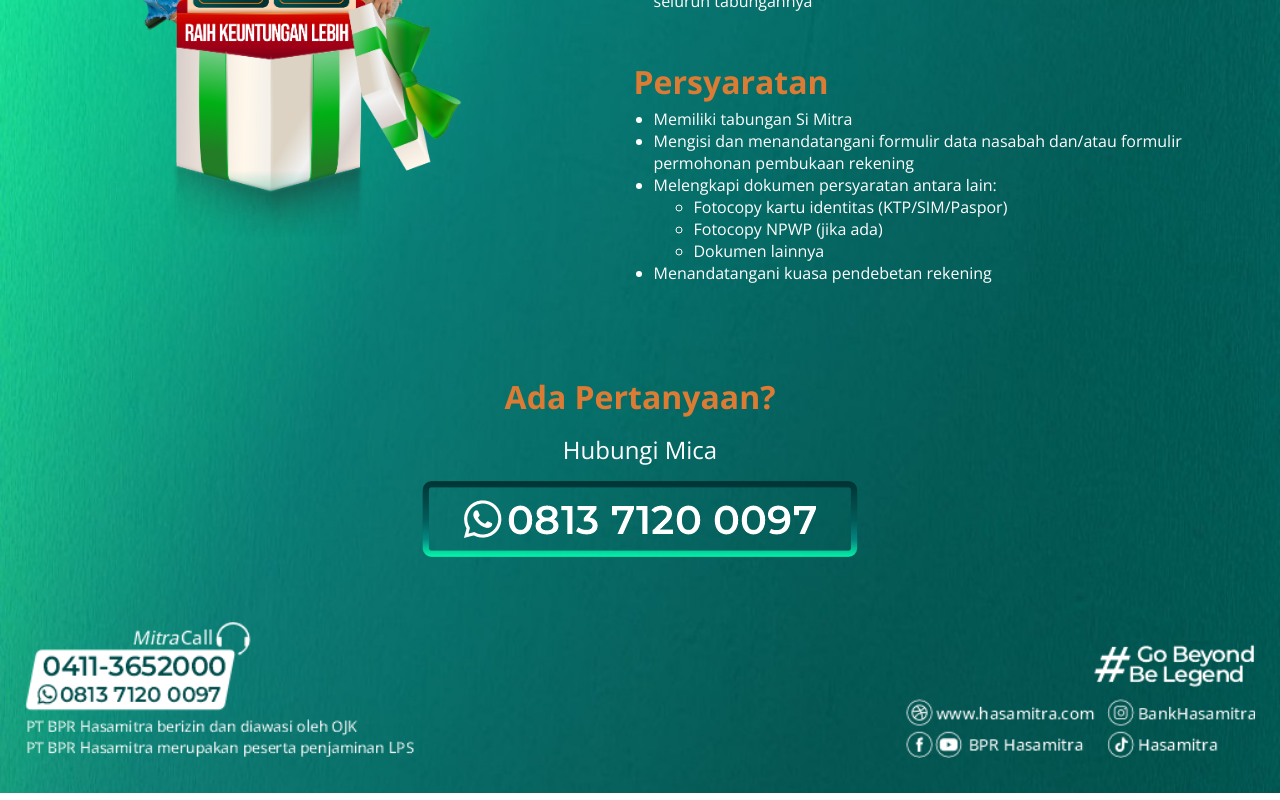
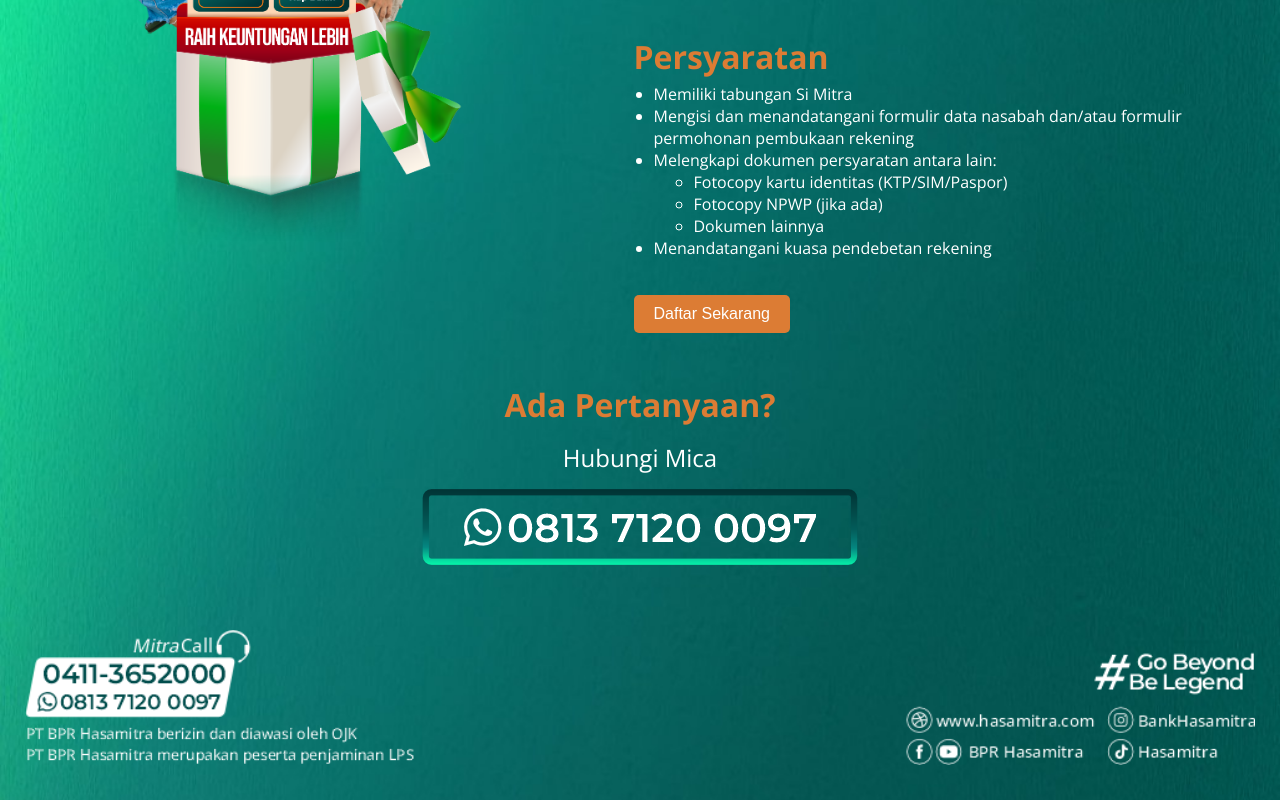
Before and after one commit to Jnxx02/Hasamitra-Internship, a React (Create React App) app in the folder landing-page_new-ariska/: page / in a window 1280 px wide. Shown: the part 991-1791 px from the top of the page. Built offline with nearby package versions, Linux system fonts and the light colour scheme.

Commit message:
feat: register button

```diff
--- a/landing-page_new-ariska/src/LandingPage.css
+++ b/landing-page_new-ariska/src/LandingPage.css
@@ -260,3 +260,21 @@
       max-width: none;
     }
   }
+
+.register-button {
+  display: inline-block;
+  margin-top: 20px;
+  margin-left: 20px;
+  padding: 10px 20px;
+  font-size: 1rem;
+  color: white;
+  background-color: #dc7c34; /* Adjust color as needed */
+  border: none;
+  border-radius: 5px;
+  cursor: pointer;
+  transition: background-color 0.3s ease;
+}
+
+.register-button:hover {
+  background-color: #b85e29; /* Darker shade for hover effect */
+}
--- a/landing-page_new-ariska/src/LandingPage.js
+++ b/landing-page_new-ariska/src/LandingPage.js
@@ -26,6 +26,8 @@ function LandingPage() {
       });
     };
   }, []);
+
+  const whatsappTemplateMessage = "Halo Hasamitra, saya ingin membuat tabungan baru. Nama: [Nama Anda], ID: [ID Anda]";
 
   return (
     <div className="landing-page">
@@ -86,6 +88,10 @@ function LandingPage() {
                 </ul>
                 <li>Menandatangani kuasa pendebetan rekening</li>
               </ul>
+              <a href={`https://api.whatsapp.com/send?phone=6281371200097&text=${encodeURIComponent(whatsappTemplateMessage)}`}
+                 target="_blank" rel="noopener noreferrer">
+                <button className="register-button">Daftar Sekarang</button>
+              </a>
             </section>
           </div>
         </div>
@@ -94,7 +100,7 @@ function LandingPage() {
         elementsRef.current.push(el)}>
         <h3>Ada Pertanyaan?</h3>
         <p>Hubungi Mica</p>
-        <a href="https://api.whatsapp.com/send?phone=6281371200097&text=Halo%20Hasamitra%20:)"
+        <a href={`https://api.whatsapp.com/send?phone=6281371200097&text=Halo%20Hasamitra%20:)`}
         target="_blank" rel="noopener noreferrer">
           <img src="mica.png" alt="Mica" className="contact" />
         </a>
```
